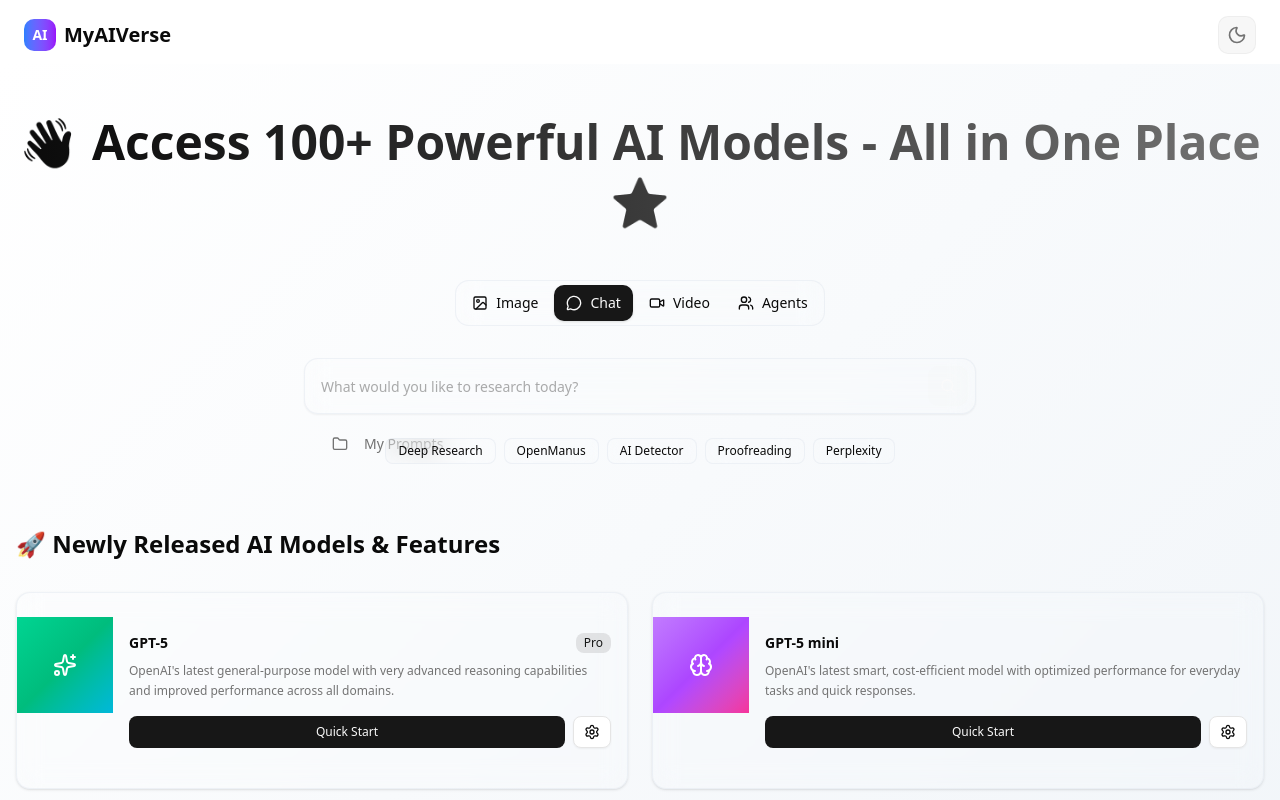
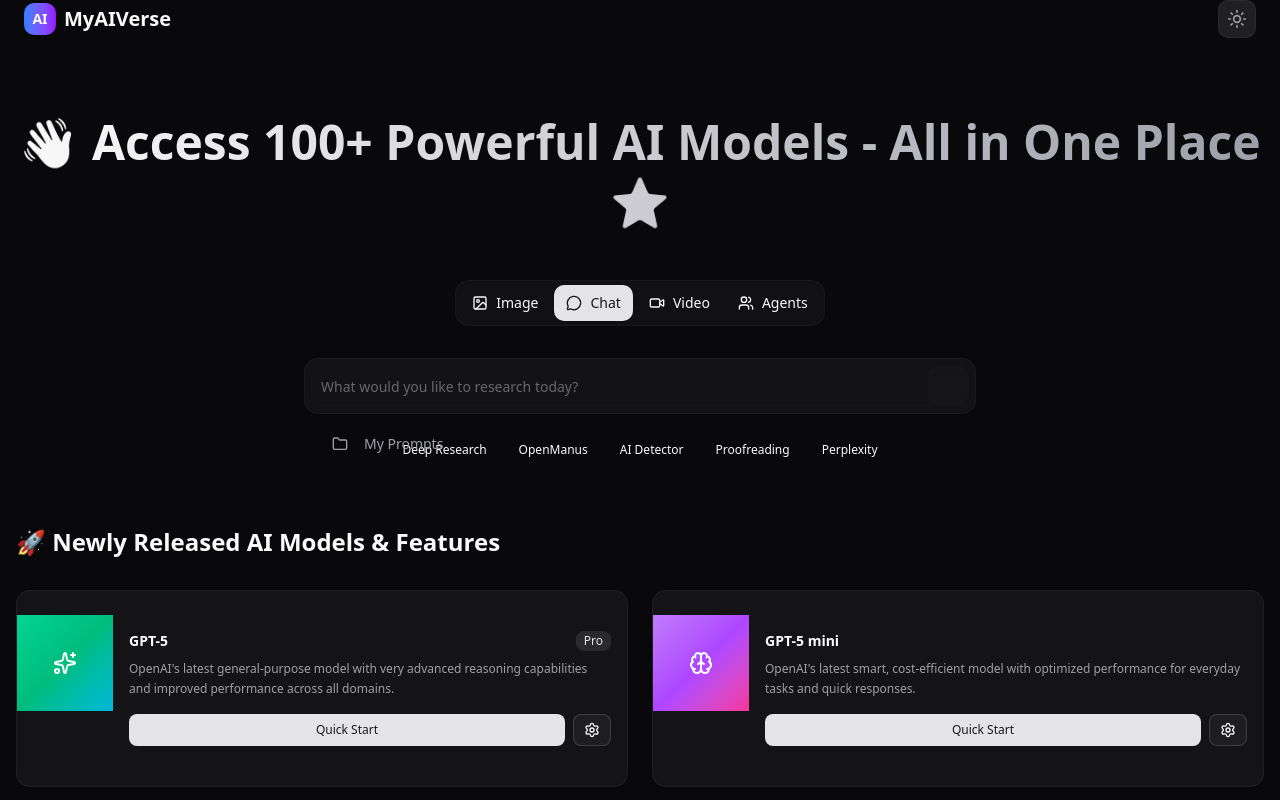
Before and after one commit to MuneebChaudhry-dev/myaiverse, a Next.js app: page / in a window 1280 px wide. Shown: the top 800 px of the page. Built offline with nearby package versions, Linux system fonts and the light colour scheme.

Commit message:
Reset Theme

```diff
--- a/src/app/globals.css
+++ b/src/app/globals.css
@@ -41,149 +41,75 @@
   --radius-md: calc(var(--radius) - 2px);
   --radius-lg: var(--radius);
   --radius-xl: calc(var(--radius) + 4px);
-
-    --color-gradient-start: oklch(0.21 0.006 285.885);
-      --color-gradient-end: oklch(0.141 0.005 285.823);
-      --color-glass-bg: hsl(0 0% 100% / 5%);
-      --color-glass-border: hsl(214.3 31.8% 91.4% / 50%);
-
-
-        /* Add animation utilities */
-          --animate-fade-in: fade-in 0.5s ease-out;
-          --animate-slide-up: slide-up 0.3s ease-out;
 }
 
 :root {
-  --radius: 0.65rem;
+  --radius: 0.625rem;
   --background: oklch(1 0 0);
-  --foreground: oklch(0.145 0 0);
+  --foreground: oklch(0.141 0.005 285.823);
   --card: oklch(1 0 0);
-  --card-foreground: oklch(0.145 0 0);
+  --card-foreground: oklch(0.141 0.005 285.823);
   --popover: oklch(1 0 0);
-  --popover-foreground: oklch(0.145 0 0);
-  --primary: oklch(0.205 0 0);
+  --popover-foreground: oklch(0.141 0.005 285.823);
+  --primary: oklch(0.21 0.006 285.885);
   --primary-foreground: oklch(0.985 0 0);
-  --secondary: oklch(0.97 0 0);
-  --secondary-foreground: oklch(0.205 0 0);
-  --muted: oklch(0.97 0 0);
-  --muted-foreground: oklch(0.556 0 0);
-  --accent: oklch(0.97 0 0);
-  --accent-foreground: oklch(0.205 0 0);
+  --secondary: oklch(0.967 0.001 286.375);
+  --secondary-foreground: oklch(0.21 0.006 285.885);
+  --muted: oklch(0.967 0.001 286.375);
+  --muted-foreground: oklch(0.552 0.016 285.938);
+  --accent: oklch(0.967 0.001 286.375);
+  --accent-foreground: oklch(0.21 0.006 285.885);
   --destructive: oklch(0.577 0.245 27.325);
-  --border: oklch(0.922 0 0);
-  --input: oklch(0.922 0 0);
-  --ring: oklch(0.708 0 0);
+  --border: oklch(0.92 0.004 286.32);
+  --input: oklch(0.92 0.004 286.32);
+  --ring: oklch(0.705 0.015 286.067);
   --chart-1: oklch(0.646 0.222 41.116);
   --chart-2: oklch(0.6 0.118 184.704);
   --chart-3: oklch(0.398 0.07 227.392);
   --chart-4: oklch(0.828 0.189 84.429);
   --chart-5: oklch(0.769 0.188 70.08);
-  --radius: 0.625rem;
   --sidebar: oklch(0.985 0 0);
-  --sidebar-foreground: oklch(0.145 0 0);
-  --sidebar-primary: oklch(0.205 0 0);
+  --sidebar-foreground: oklch(0.141 0.005 285.823);
+  --sidebar-primary: oklch(0.21 0.006 285.885);
   --sidebar-primary-foreground: oklch(0.985 0 0);
-  --sidebar-accent: oklch(0.97 0 0);
-  --sidebar-accent-foreground: oklch(0.205 0 0);
-  --sidebar-border: oklch(0.922 0 0);
-  --sidebar-ring: oklch(0.708 0 0);
+  --sidebar-accent: oklch(0.967 0.001 286.375);
+  --sidebar-accent-foreground: oklch(0.21 0.006 285.885);
+  --sidebar-border: oklch(0.92 0.004 286.32);
+  --sidebar-ring: oklch(0.705 0.015 286.067);
 }
 
 .dark {
-  --background: oklch(0.145 0 0);
+  --background: oklch(0.141 0.005 285.823);
   --foreground: oklch(0.985 0 0);
-  --card: oklch(0.205 0 0);
+  --card: oklch(0.21 0.006 285.885);
   --card-foreground: oklch(0.985 0 0);
-  --popover: oklch(0.205 0 0);
+  --popover: oklch(0.21 0.006 285.885);
   --popover-foreground: oklch(0.985 0 0);
-  --primary: oklch(0.922 0 0);
-  --primary-foreground: oklch(0.205 0 0);
-  --secondary: oklch(0.269 0 0);
+  --primary: oklch(0.92 0.004 286.32);
+  --primary-foreground: oklch(0.21 0.006 285.885);
+  --secondary: oklch(0.274 0.006 286.033);
   --secondary-foreground: oklch(0.985 0 0);
-  --muted: oklch(0.269 0 0);
-  --muted-foreground: oklch(0.708 0 0);
-  --accent: oklch(0.269 0 0);
+  --muted: oklch(0.274 0.006 286.033);
+  --muted-foreground: oklch(0.705 0.015 286.067);
+  --accent: oklch(0.274 0.006 286.033);
   --accent-foreground: oklch(0.985 0 0);
   --destructive: oklch(0.704 0.191 22.216);
   --border: oklch(1 0 0 / 10%);
   --input: oklch(1 0 0 / 15%);
-  --ring: oklch(0.556 0 0);
+  --ring: oklch(0.552 0.016 285.938);
   --chart-1: oklch(0.488 0.243 264.376);
   --chart-2: oklch(0.696 0.17 162.48);
   --chart-3: oklch(0.769 0.188 70.08);
   --chart-4: oklch(0.627 0.265 303.9);
   --chart-5: oklch(0.645 0.246 16.439);
-  --sidebar: oklch(0.205 0 0);
+  --sidebar: oklch(0.21 0.006 285.885);
   --sidebar-foreground: oklch(0.985 0 0);
   --sidebar-primary: oklch(0.488 0.243 264.376);
   --sidebar-primary-foreground: oklch(0.985 0 0);
-  --sidebar-accent: oklch(0.269 0 0);
+  --sidebar-accent: oklch(0.274 0.006 286.033);
   --sidebar-accent-foreground: oklch(0.985 0 0);
   --sidebar-border: oklch(1 0 0 / 10%);
-  --sidebar-ring: oklch(0.556 0 0);
-}
-
-/* Add gradient backgrounds */
-/* Fix gradient variable references */
-.gradient-bg {
-  background: linear-gradient(135deg, var(--color-gradient-start), var(--color-gradient-end));
-}
-
-/* Light theme gradient */
-.light .gradient-bg {
-  background: linear-gradient(135deg, hsl(0 0% 100%), hsl(210 40% 96%));
-}
-
-.glass-effect {
-  background: var(--color-glass-bg);
-  backdrop-filter: blur(12px);
-  border: 1px solid var(--color-glass-border);
-}
-
-/* Update dark theme gradients */
-/* .dark .gradient-bg {
-  background: linear-gradient(135deg, hsl(217.2 91.2% 59.8%), hsl(222.2 84% 4.9%));
-} */
-
-.dark .glass-effect {
-  background: hsl(222.2 84% 4.9% / 80%);
-  border-color: hsl(217.2 32.6% 17.5% / 50%);
-}
-
-/* Add line clamp utility */
-.line-clamp-3 {
-  overflow: hidden;
-  display: -webkit-box;
-  -webkit-box-orient: vertical;
-  -webkit-line-clamp: 3;
-}
-
-/* Add smooth transitions for hover effects */
-.transition-all {
-  transition-property: all;
-  transition-timing-function: cubic-bezier(0.4, 0, 0.2, 1);
-  transition-duration: 150ms;
-}
-
-/* Add shadow utilities */
-.shadow-xs {
-  box-shadow: 0 1px 2px 0 rgb(0 0 0 / 0.05);
-}
-
-.hover\:shadow-xl:hover {
-  box-shadow: 0 20px 25px -5px rgb(0 0 0 / 0.1), 0 8px 10px -6px rgb(0 0 0 / 0.1);
-}
-
-/* Add hover scale effect */
-.hover\:scale-\[1\.02\]:hover {
-  transform: scale(1.02);
-}
-
-.badge-pro {
-  background: linear-gradient(45deg, #f59e0b, #d97706);
-  color: white;
-  font-weight: 600;
-  text-shadow: 0 1px 2px rgba(0, 0, 0, 0.1);
+  --sidebar-ring: oklch(0.552 0.016 285.938);
 }
 
 /* Animation keyframes */
--- a/src/components/navigation-bar.tsx
+++ b/src/components/navigation-bar.tsx
@@ -28,37 +28,39 @@
 
   return (
     <header
-      className={`fixed top-0 z-50 transition-all duration-300 w-full ${isScrolled ? 'shadow-md' : ''}`}
+      className={`fixed top-0 z-50 transition-all duration-300 w-full ${
+        isScrolled ? 'shadow-md' : ''
+      }`}
     >
       <div
-        className={` py-4 transition-all duration-300 ${
+        className={`fixed top-0 z-50 transition-all duration-300 w-full ${
           isScrolled
-            ? 'glass-effect backdrop-blur-lg rounded-lg mx-24'
+            ? 'glass-effect backdrop-blur-xl border-b border-border/20'
             : 'bg-transparent'
         }`}
       >
-        <div className="container  mx-auto px-6 h-full flex items-center justify-between">
+        <div className='container  mx-auto px-6 h-full flex items-center justify-between'>
           {/* Logo */}
-          <div className="flex items-center space-x-2">
-            <div className="w-8 h-8 bg-gradient-to-r from-blue-500 to-purple-600 rounded-lg flex items-center justify-center">
-              <span className="text-white font-bold text-sm">AI</span>
+          <div className='flex items-center space-x-2'>
+            <div className='w-8 h-8 bg-gradient-to-r from-blue-500 to-purple-600 rounded-lg flex items-center justify-center'>
+              <span className='text-white font-bold text-sm'>AI</span>
             </div>
-            <span className="text-xl font-bold text-foreground">MyAIVerse</span>
+            <span className='text-xl font-bold text-foreground'>MyAIVerse</span>
           </div>
 
           {/* Theme Switcher */}
           <button
             onClick={toggleTheme}
-            className="p-2 rounded-lg bg-secondary/80 hover:bg-secondary transition-colors duration-200 border border-border/50"
-            aria-label="Toggle theme"
+            className='p-2 rounded-lg bg-secondary/80 hover:bg-secondary transition-colors duration-200 border border-border/50'
+            aria-label='Toggle theme'
             disabled={!mounted}
           >
             {!mounted ? (
-              <div className="w-5 h-5" />
+              <div className='w-5 h-5' />
             ) : theme === 'light' ? (
-              <Moon className="w-5 h-5 text-muted-foreground" />
+              <Moon className='w-5 h-5 text-muted-foreground' />
             ) : (
-              <Sun className="w-5 h-5 text-muted-foreground" />
+              <Sun className='w-5 h-5 text-muted-foreground' />
             )}
           </button>
         </div>
--- a/src/components/theme-provider.tsx
+++ b/src/components/theme-provider.tsx
@@ -1,13 +1,13 @@
 'use client';
 
 import { ThemeProvider as NextThemesProvider } from 'next-themes';
-import { type ThemeProviderProps } from 'next-themes/dist/types';
+import { type ThemeProviderProps } from 'next-themes';
 
 export function ThemeProvider({ children, ...props }: ThemeProviderProps) {
   return (
     <NextThemesProvider
-      attribute="class"
-      defaultTheme="light"
+      attribute='class'
+      defaultTheme='dark'
       enableSystem
       disableTransitionOnChange={false}
       {...props}
--- a/src/components/ui/category-nav.tsx
+++ b/src/components/ui/category-nav.tsx
@@ -20,7 +20,7 @@
 }: CategoryNavProps) {
   return (
     <div className='flex justify-center mb-8'>
-      <div className='flex items-center gap-1 p-1 glass-effect rounded-xl border-0'>
+      <div className='flex items-center gap-1 p-1 bg-card/60 backdrop-blur-sm rounded-xl border border-border/30'>
         {categories.map((category) => (
           <Button
             key={category.id}
--- a/src/components/ui/model-card.tsx
+++ b/src/components/ui/model-card.tsx
@@ -43,7 +43,7 @@
   };
 
   return (
-    <Card className='group cursor-pointer transition-all duration-300 hover:scale-[1.02] hover:shadow-xl glass-effect border-0 overflow-hidden'>
+    <Card  className='group cursor-pointer transition-all duration-300 hover:scale-[1.02] hover:shadow-xl bg-card/80 backdrop-blur-sm border border-border/50 overflow-hidden'>
       <CardContent className='p-0'>
         <div className='flex items-start space-x-0'>
           <div className={`p-6 ${gradient} flex-shrink-0`}>
--- a/src/components/ui/search-input.tsx
+++ b/src/components/ui/search-input.tsx
@@ -55,7 +55,7 @@
                 onChange={(e) => field.handleChange(e.target.value)}
                 onBlur={field.handleBlur}
                 onKeyPress={handleKeyPress}
-                className='glass-effect h-14 pl-4 pr-12 text-base rounded-xl border-0 placeholder:text-muted-foreground/60'
+                className='bg-card/60 backdrop-blur-sm h-14 pl-4 pr-12 text-base rounded-xl border border-border/30 placeholder:text-muted-foreground/60'
               />
               <FieldInfo field={field} />
             </>
```
Also changed, not shown: components.json.
